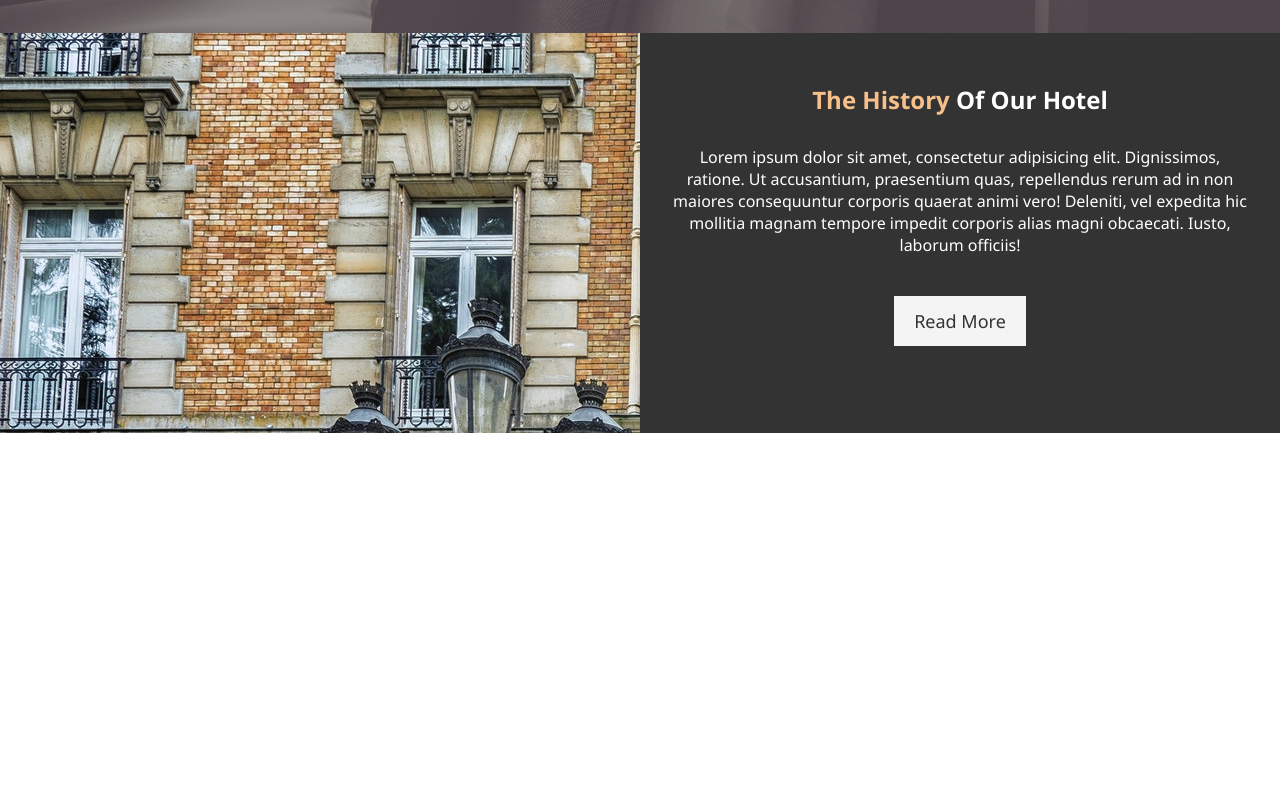
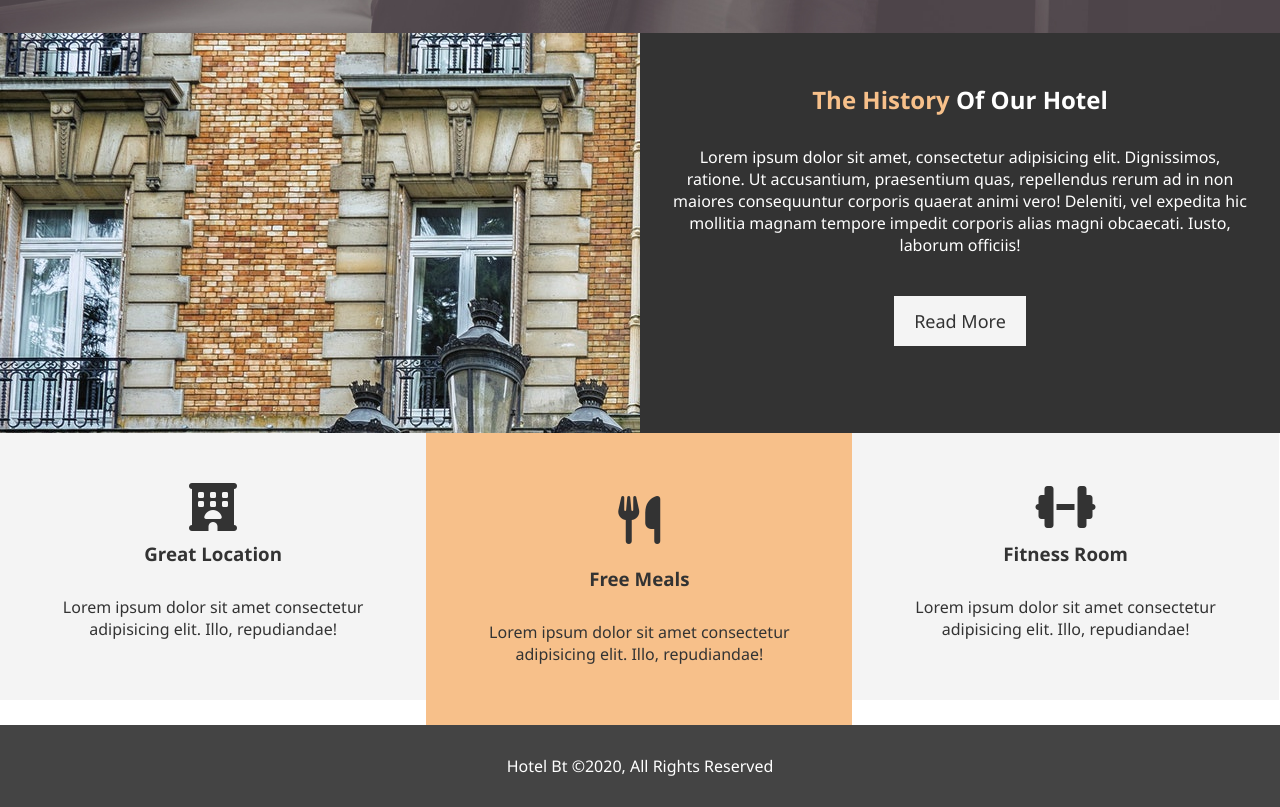
Before and after one commit to zakariabijoy/Hotel-Bt, a plain HTML site: page index.html in a window 1280 px wide. Shown: the part 640-1447 px from the top of the page. Before the commit the page ends 1073 px from the top, so only its background shows below. Drawn offline with Linux system fonts and the light colour scheme.

Commit message:
features and footer with basic css

```diff
--- a/css/style.css
+++ b/css/style.css
@@ -74,8 +74,12 @@ p {
 }
 
 .bg-primary {
-  background: #333;
-  color: #f7c08a;
+  background: #f7c08a;
+  color: #333;
+}
+
+.clear {
+  clear: both;
 }
 
 /* navbar */
@@ -161,3 +165,22 @@ p {
 #home-info .info-content p {
   padding-bottom: 30px;
 }
+
+/* features */
+.box {
+  float: left;
+  width: 33.3%;
+  padding: 50px;
+  text-align: center;
+}
+.box i {
+  margin-bottom: 10px;
+}
+
+/* Main footer */
+#main-footer {
+  text-align: center;
+  background: #444;
+  color: #fff;
+  padding: 20px;
+}
--- a/index.html
+++ b/index.html
@@ -8,6 +8,10 @@
       content="Welcome to the most extraodianry hotel in Boston Massachusetts "
     />
     <meta name="keywords" content="hotel, boston hotel, new england hotel" />
+    <script
+      src="https://kit.fontawesome.com/dadab0048a.js"
+      crossorigin="anonymous"
+    ></script>
     <link rel="stylesheet" href="./css/style.css" />
     <title>Hotel Bt | Welcome</title>
   </head>
@@ -51,5 +55,36 @@
         <a class="btn btn-light" href="about.html">Read More</a>
       </div>
     </section>
+
+    <section id="features">
+      <div class="box bg-light">
+        <i class="fas fa-hotel fa-3x"></i>
+        <h3>Great Location</h3>
+        <p>
+          Lorem ipsum dolor sit amet consectetur adipisicing elit. Illo,
+          repudiandae!
+        </p>
+      </div>
+      <div class="box bg-primary">
+        <i class="fas fa-utensils fa-3x" style="padding: 12.5px"></i>
+        <h3>Free Meals</h3>
+        <p>
+          Lorem ipsum dolor sit amet consectetur adipisicing elit. Illo,
+          repudiandae!
+        </p>
+      </div>
+      <div class="box bg-light">
+        <i class="fas fa-dumbbell fa-3x"></i>
+        <h3>Fitness Room</h3>
+        <p>
+          Lorem ipsum dolor sit amet consectetur adipisicing elit. Illo,
+          repudiandae!
+        </p>
+      </div>
+    </section>
+    <div class="clear"></div>
+    <footer id="main-footer">
+      <p>Hotel Bt &copy;2020, All Rights Reserved</p>
+    </footer>
   </body>
 </html>
```
